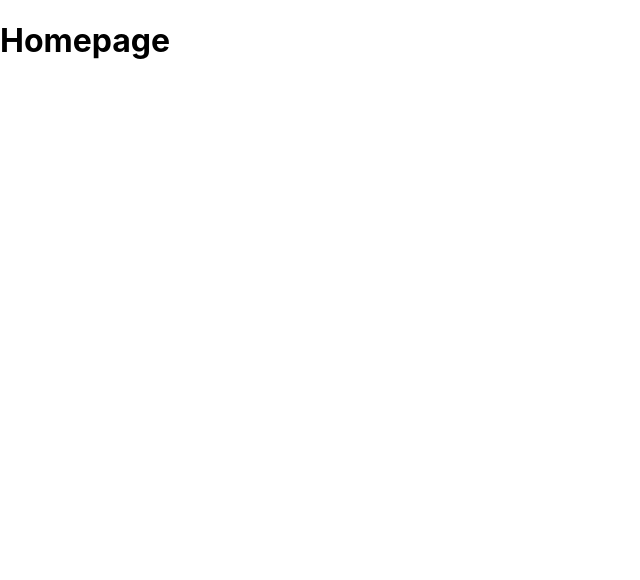
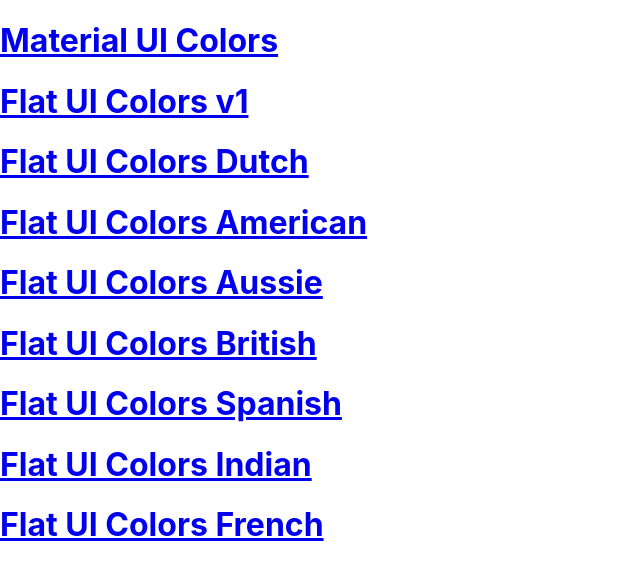
Before and after one commit to leonbattistaalberti/react-color-palette-picker, a React (Create React App) app: page / in a window 1280 px wide. Shown: the top 580 px of the page, without its empty margins (0-640 px from the left). Built offline with nearby package versions, Linux system fonts and the light colour scheme.

Commit message:
Add palettelist

```diff
--- a/src/App.js
+++ b/src/App.js
@@ -2,6 +2,7 @@
 import { Route, Switch } from 'react-router-dom';
 import './App.css';
 import Palette from './Palette';
+import PaletteList from './PaletteList';
 import seedColors from './seedColors';
 import { generatePalette } from './colorHelper';
 
@@ -16,7 +17,11 @@
 		return (
 			<div>
 				<Switch>
-					<Route exact path='/' render={() => <h1>Homepage</h1>} />
+					<Route
+						exact
+						path='/'
+						render={() => <PaletteList palettes={seedColors} />}
+					/>
 					<Route
 						exact
 						path='/palette/:id'
--- a/src/Navbar.js
+++ b/src/Navbar.js
@@ -1,4 +1,5 @@
 import React, { Component } from 'react';
+import { Link } from 'react-router-dom';
 import 'rc-slider/assets/index.css';
 import Select from '@material-ui/core/Select';
 import MenuItem from '@material-ui/core/MenuItem';
@@ -30,7 +31,7 @@
 			<header>
 				<div className='Navbar'>
 					<div className='logo'>
-						<a href='/'>ReactColoPicker</a>
+						<Link to='/'>ReactColoPicker</Link>
 					</div>
 
 					<span className='level-text'>Level: {this.props.level}</span>
--- a/src/Palette.js
+++ b/src/Palette.js
@@ -32,7 +32,7 @@
 					<div className='Palette'>
 						{/* Palette */}
 						<div className='Palette-colors'>
-							{/* Color boxes */}
+							{/* Color boxes - entire Palette */}
 							{colorBoxes}
 						</div>
 						{/* Todo: the Footer is not appearing */}
--- /dev/null
+++ b/src/PaletteList.js
@@ -0,0 +1,16 @@
+import React, { Component } from 'react';
+import { Link } from 'react-router-dom';
+
+export default class PaletteList extends Component {
+	render () {
+		const paletteList = this.props.palettes.map((c) => {
+			return (
+				<Link to={`/palette/${c.id}`}>
+					<h1>{c.paletteName}</h1>
+				</Link>
+			);
+		});
+		console.log(this.props.palettes);
+		return <div>{paletteList}</div>;
+	}
+}
```
